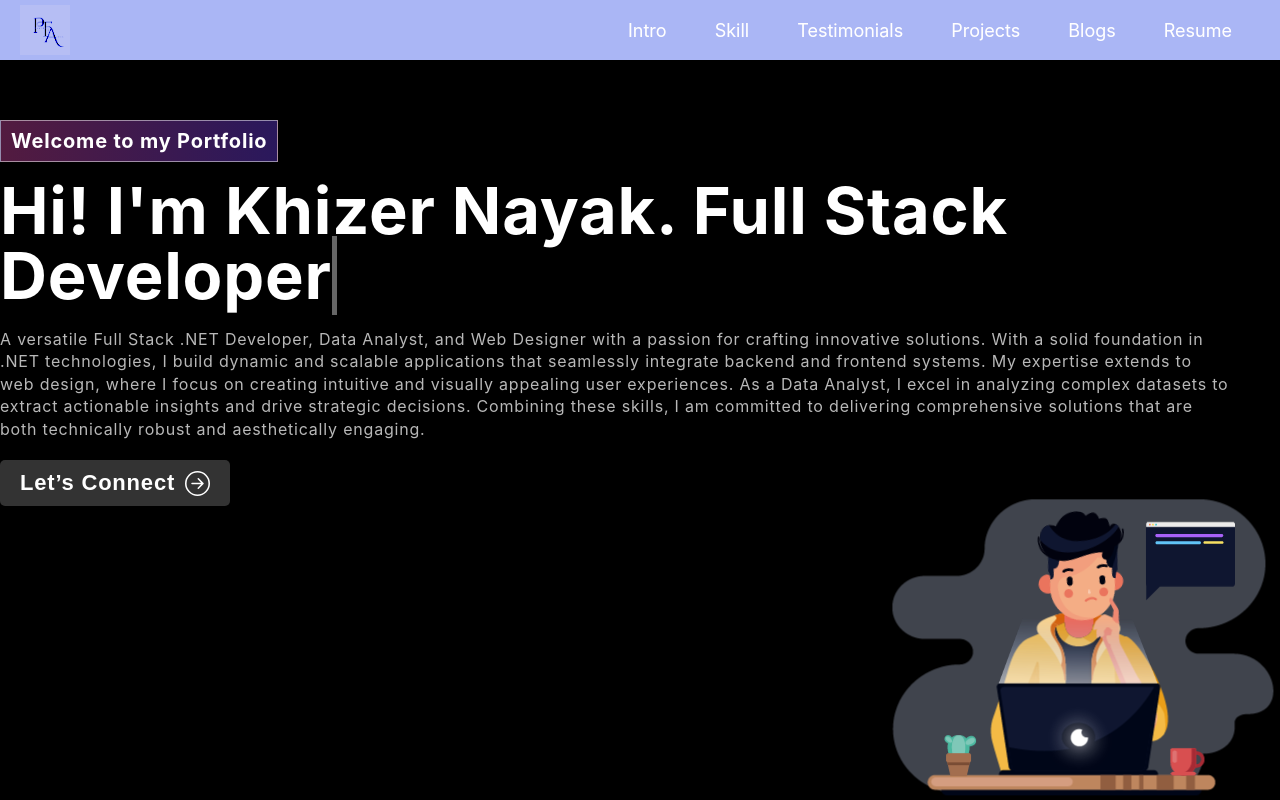
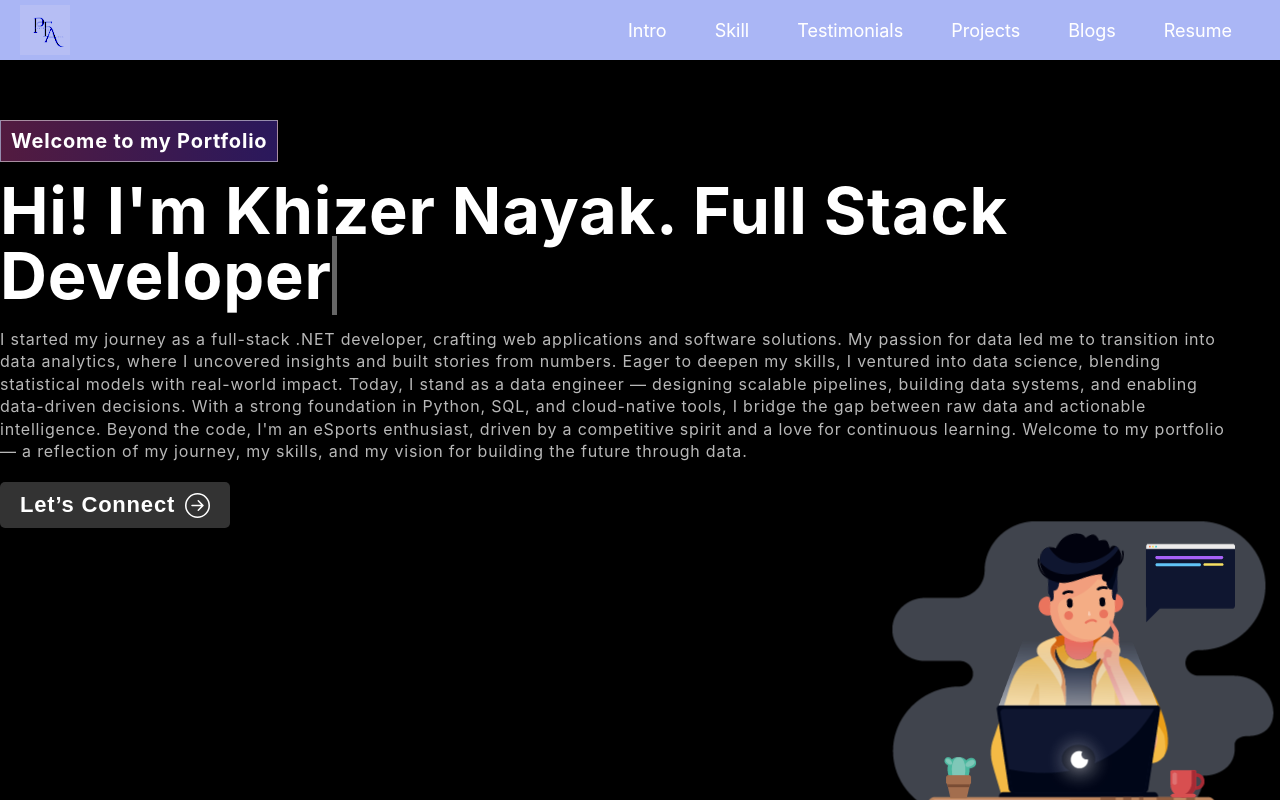
Before and after one commit to KhizerNayak/portfolio, a React (Create React App) app: page / in a window 1280 px wide. Built offline with nearby package versions, Linux system fonts and the light colour scheme.

Commit message:
Update Banner Introduction as ETl Dev

```diff
--- a/src/components/Banner.js
+++ b/src/components/Banner.js
@@ -62,8 +62,19 @@ export const Banner = () => {
                   <span className="tagline">Welcome to my Portfolio</span>
                   <h1>{`Hi! I'm Khizer Nayak.`} <span className="txt-rotate" dataPeriod="1000" data-rotate='[ "Full Stack Developer", "Web Designer", "Data Analyst" ]'><span className="wrap">{text}</span></span></h1>
                   <p>
-                       A versatile Full Stack .NET Developer, Data Analyst, and Web Designer with a passion for crafting innovative solutions. With a solid foundation in .NET technologies, I build dynamic and scalable applications that seamlessly integrate backend and frontend systems. My expertise extends to web design, where I focus on creating intuitive and visually appealing user experiences. As a Data Analyst, I excel in analyzing complex datasets to extract actionable insights and drive strategic decisions. Combining these skills, I am committed to delivering comprehensive solutions that are both technically robust and aesthetically engaging.
-                  </p>
+                  I started my journey as a full-stack .NET developer, crafting web applications and software solutions.
+
+My passion for data led me to transition into data analytics, where I uncovered insights and built stories from numbers.
+
+Eager to deepen my skills, I ventured into data science, blending statistical models with real-world impact.
+
+Today, I stand as a data engineer — designing scalable pipelines, building data systems, and enabling data-driven decisions.
+
+With a strong foundation in Python, SQL, and cloud-native tools, I bridge the gap between raw data and actionable intelligence.
+
+Beyond the code, I'm an eSports enthusiast, driven by a competitive spirit and a love for continuous learning.
+
+Welcome to my portfolio — a reflection of my journey, my skills, and my vision for building the future through data.                  </p>
 
                   <button onClick={handleNavigate}>Let’s Connect <ArrowRightCircle size={25} /></button>
                 </div>}
```
